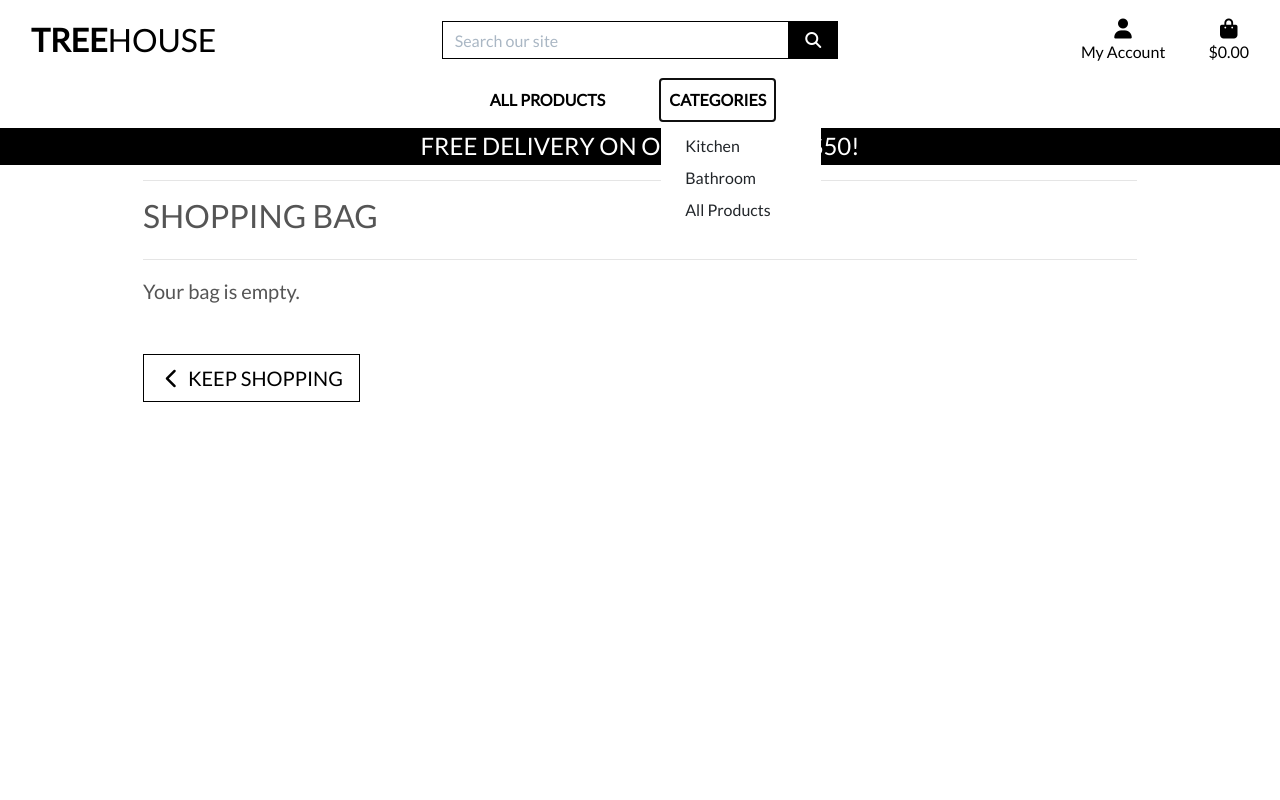
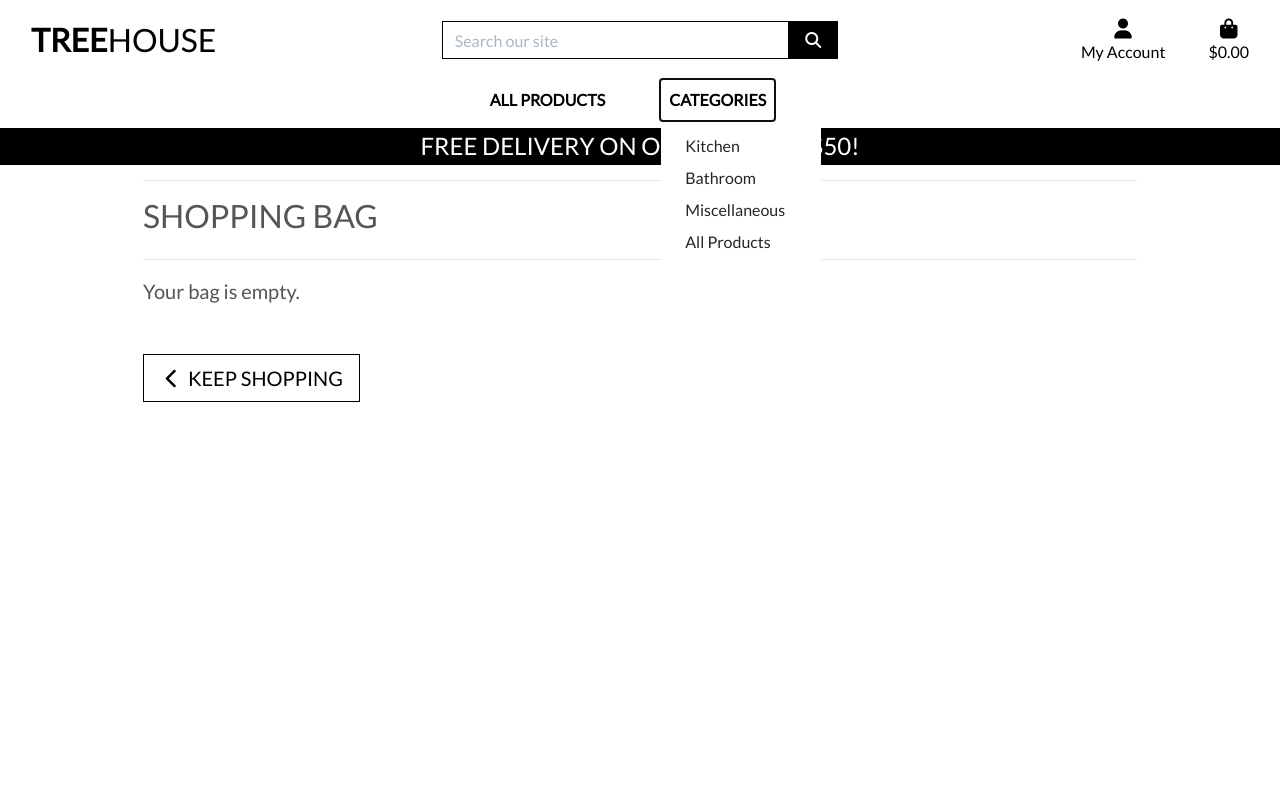
Before and after one commit to JonathanDelaney/treehouse, a Django app: page /bag/ in a window 1280 px wide, after a click on "CATEGORIES". Run offline with Django 3.2, Linux system fonts and the light colour scheme; parts of the project's set-up code (start-up, migrations or seed data) failed here and were passed over; some libraries are stand-ins or nearby versions.

Commit message:
load data after make changes to json

```diff
--- a/products/fixtures/categories.json
+++ b/products/fixtures/categories.json
@@ -1,2 +1 @@
 [{"pk": 1, "model": "products.category", "fields": {"name": "kitchenware", "friendly_name": "Kitchenware"}}, {"pk": 2, "model": "products.category", "fields": {"name": "bathroom", "friendly_name": "Bathroom"}}, {"pk": 3, "model": "products.category", "fields": {"name": "miscellaneous", "friendly_name": "Miscellaneous"}}]
-// [{"pk": 1, "model": "products.category", "fields": {"name": "activewear", "friendly_name": "Activewear"}}, {"pk": 2, "model": "products.category", "fields": {"name": "bed_bath", "friendly_name": "Bed & Bath"}}, {"pk": 3, "model": "products.category", "fields": {"name": "clearance", "friendly_name": "Clearance"}}, {"pk": 4, "model": "products.category", "fields": {"name": "deals", "friendly_name": "Deals"}}, {"pk": 5, "model": "products.category", "fields": {"name": "essentials", "friendly_name": "Essentials"}}, {"pk": 6, "model": "products.category", "fields": {"name": "jeans", "friendly_name": "Jeans"}}, {"pk": 7, "model": "products.category", "fields": {"name": "kitchen_dining", "friendly_name": "Kitchen & Dining"}}, {"pk": 8, "model": "products.category", "fields": {"name": "new_arrivals", "friendly_name": "New Arrivals"}}, {"pk": 9, "model": "products.category", "fields": {"name": "shirts", "friendly_name": "Shirts"}}]
--- a/templates/includes/main-nav.html
+++ b/templates/includes/main-nav.html
@@ -24,6 +24,7 @@
             <div class="dropdown-menu border-0" aria-labelledby="clothing-link">
                 <a href="{% url 'products' %}?category=kitchenware" class="dropdown-item">Kitchen</a>
                 <a href="{% url 'products' %}?category=bathroom" class="dropdown-item">Bathroom</a>
+                <a href="{% url 'products' %}?category=miscellaneous" class="dropdown-item">Miscellaneous</a>
                 <a href="{% url 'products' %}?category=kitchenware,bathroom" class="dropdown-item">All Products</a>
             </div>
         </li>
```
